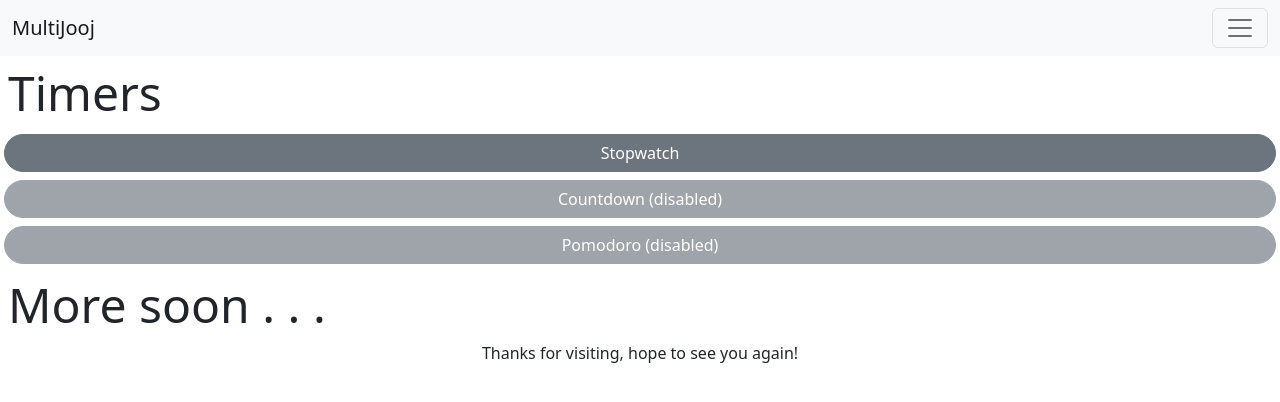
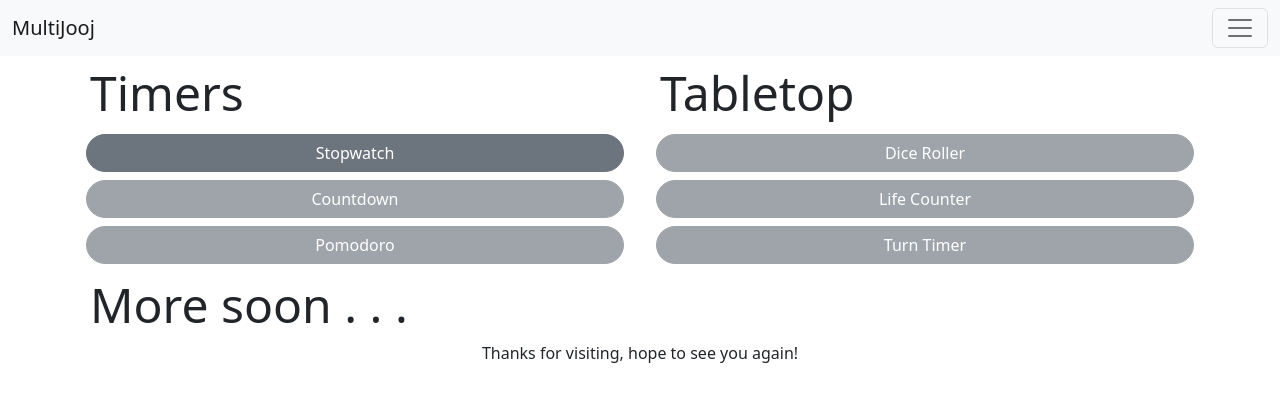
Before and after one commit to jihadftouny/multitools-app, an Angular app: page /home in a window 1280 px wide. Shown: the top 402 px of the page. Built offline with nearby package versions, Linux system fonts and the light colour scheme.

Commit message:
added laps, fixed white gap

```diff
--- a/src/app/footer/footer.component.html
+++ b/src/app/footer/footer.component.html
@@ -1,5 +1,7 @@
-<div class="row">
-    <div class="col justify-content-center d-flex">
-        Thanks for visiting, hope to see you again!
+<div class="container">
+    <div class="row">
+        <div class="col justify-content-center d-flex">
+            Thanks for visiting, hope to see you again!
+        </div>
     </div>
 </div>
--- a/src/app/header/header.component.html
+++ b/src/app/header/header.component.html
@@ -1,3 +1,4 @@
+
 <nav class="navbar navbar-light bg-light sticky-top">
   <div class="container-fluid">
     <a class="navbar-brand" routerLink="home">MultiJooj</a>
@@ -25,6 +26,15 @@
               <a class="dropdown-item disabled" routerLink="Pomodoro">Pomodoro</a>
             </div>
           </li>
+          <li class="nav-item dropdown">
+            <a class="nav-link dropdown-toggle" href="#" id="dropdownId" data-bs-toggle="dropdown" aria-haspopup="true"
+              aria-expanded="false">Tabletop</a>
+            <div class="dropdown-menu border-0" aria-labelledby="dropdownId">
+              <a class="dropdown-item disabled" routerLink="stopwatch">Dice Roller</a>
+              <a class="dropdown-item disabled" routerLink="countdown">Life Counter</a>
+              <a class="dropdown-item disabled" routerLink="Pomodoro">Turn Timer</a>
+            </div>
+          </li>
         </ul>
         <form class="d-flex">
           <input class="form-control me-2" type="search" placeholder="Currently disabled" aria-label="Search">
--- a/src/app/home/home.component.html
+++ b/src/app/home/home.component.html
@@ -1,9 +1,20 @@
+<div class="container">
     <div class="row">
         <div class="col d-grid">
             <p class="display-5 m-2">Timers</p>
             <button class="btn btn-secondary rounded-5 btn-block m-1" routerLink="/stopwatch">Stopwatch</button>
-        <button class="btn btn-secondary rounded-5 btn-block m-1 disabled" routerLink="/countdown">Countdown (disabled)</button>
-        <button class="btn btn-secondary rounded-5 btn-block m-1 disabled" routerLink="/pomodoro">Pomodoro (disabled)</button>
+            <button class="btn btn-secondary rounded-5 btn-block m-1 disabled" routerLink="/countdown">Countdown
+            </button>
+            <button class="btn btn-secondary rounded-5 btn-block m-1 disabled" routerLink="/pomodoro">Pomodoro
+            </button>
+        </div>
+        <div class="col d-grid">
+            <p class="display-5 m-2">Tabletop</p>
+            <button class="btn btn-secondary rounded-5 btn-block m-1 disabled" routerLink="/stopwatch">Dice Roller</button>
+            <button class="btn btn-secondary rounded-5 btn-block m-1 disabled" routerLink="/countdown">Life
+                Counter</button>
+            <button class="btn btn-secondary rounded-5 btn-block m-1 disabled" routerLink="/pomodoro">Turn Timer
+            </button>
         </div>
     </div>
     <div class="row">
@@ -11,3 +22,4 @@
             <p class="display-5 m-2">More soon . . .</p>
         </div>
     </div>
+</div>
--- a/src/app/stopwatch/stopwatch.component.html
+++ b/src/app/stopwatch/stopwatch.component.html
@@ -1,17 +1,40 @@
 <div class="row">
-    <div class="col"></div>
+    <div class="col-sm col-2"></div>
     <div class="col">
-        <div class="container d-flex justify-content-center mt-5 pt-5 pb-4 px-5 bg-secondary rounded-40-top" >
+        <div class="container d-flex justify-content-center mt-5 pt-5 pb-4 px-5 bg-secondary rounded-40-top">
             <span class="display-6">{{hr}}:</span>
             <span class="display-6">{{min}}:</span>
             <span class="display-6">{{sec}}:</span>
             <span class="display-6">{{mls}}</span>
         </div>
+        <div class="container d-flex justify-content-center bg-secondary rounded-0">
+            <button *ngIf="!running" (click)="start()" class="btn btn-dark rounded-circle btn-block m-1"
+                routerLink="/stopwatch">Start</button>
+            <button *ngIf="running" (click)="start()" class="btn btn-dark rounded-circle btn-block m-1"
+                routerLink="/stopwatch">Stop</button>
+            <button (click)="reset()" class="btn btn-dark rounded-circle btn-block m-1"
+                routerLink="/stopwatch">Reset</button>
+        </div>
         <div class="container d-flex justify-content-center bg-secondary pb-4 rounded-40-bottom">
-            <button *ngIf="!running" (click)="start()" class="btn btn-dark rounded-circle btn-block m-1" routerLink="/stopwatch">Start</button>
-            <button *ngIf="running" (click)="start()" class="btn btn-dark rounded-circle btn-block m-1" routerLink="/stopwatch">Stop</button>
-            <button (click)="reset()" class="btn btn-dark rounded-circle btn-block m-1" routerLink="/stopwatch">Reset</button>
+            <button (click)="addLap()" class="btn btn-dark rounded-circle btn-block m-1"
+                routerLink="/stopwatch">Lap</button>
         </div>
+
+        <table class="table table-borderless table-hover">
+            <thead>
+                <tr>
+                    <th scope="col">Lap #</th>
+                    <th scope="col">Time</th>
+                </tr>
+            </thead>
+            <tbody>
+                <tr *ngFor="let lap of laps">
+                    <th scope="row">Lap {{lap.id}}:</th>
+                    <td>{{lap.hr}}:{{lap.min}}:{{lap.sec}}:{{lap.mls}}</td>
+                </tr>
+            </tbody>
+        </table>
+
     </div>
-    <div class="col"></div>
+    <div class="col-sm col-2"></div>
 </div>
--- a/src/app/stopwatch/stopwatch.component.ts
+++ b/src/app/stopwatch/stopwatch.component.ts
@@ -13,6 +13,8 @@ export class StopwatchComponent implements OnInit {
   mls: any;
   startTimer: any;
   running = false;
+
+  laps: any[] = [];
 
   constructor() { }
 
@@ -62,8 +64,22 @@ export class StopwatchComponent implements OnInit {
     this.running = false;
   }
 
-  reset(): void{
+  reset(): void {
     this.hr = this.min = this.sec = this.mls = '0' + 0;
     this.stop(); //here is where the stop() becomes useful lol
+    this.laps;
+    this.laps = [];
+  }
+
+  addLap() {
+    if (this.running) {
+      this.laps.push({
+        id: this.laps.length + 1,
+        hr: this.hr,
+        min: this.min,
+        sec: this.sec,
+        mls: this.mls
+      })
+    };
   }
 }
```
Lines whose indentation alone changed are shown as unchanged.
